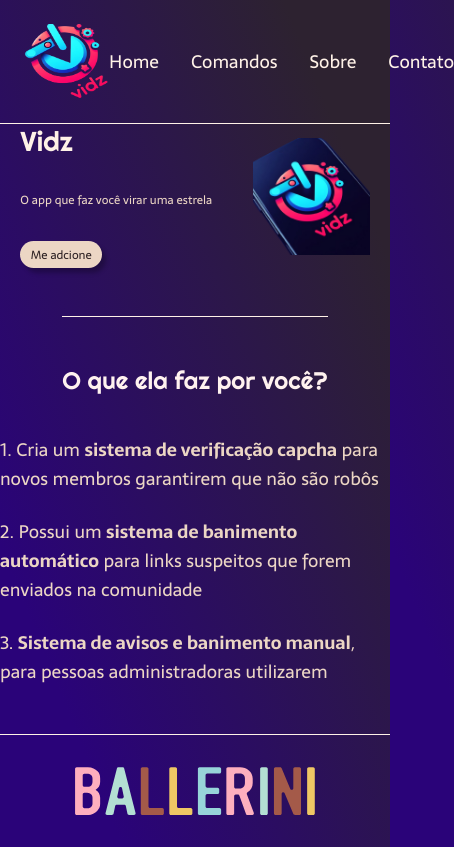
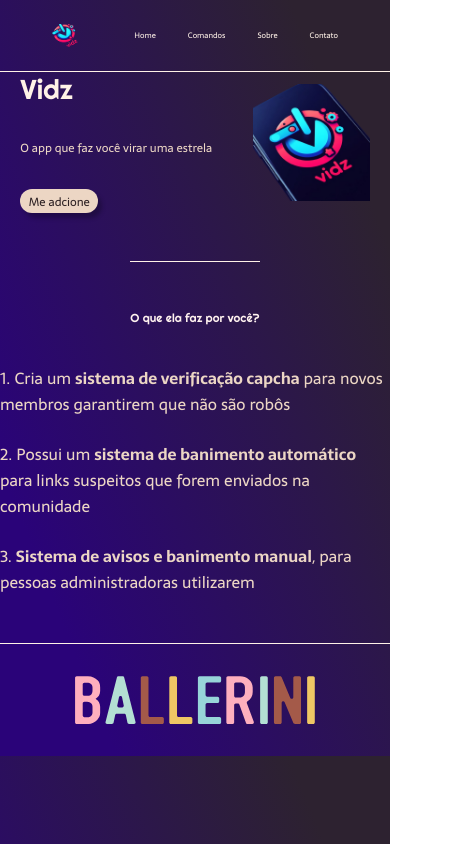
Before and after one commit to guilhermearaujom/Vidz, a plain HTML site: page index.html in a window 390 px wide. Shown: the whole page, 454 px wide, since content can reach past the window. Drawn offline with Linux system fonts and the light colour scheme.

Commit message:
responsivo vw teste

```diff
--- a/style.css
+++ b/style.css
@@ -17,7 +17,7 @@
     padding: 24px;
 }
 .cabecalho-imagem{
-    height: 75px;
+    height: 6vw;
 }
 .cabecalho-menu{
     display: flex;
@@ -26,7 +26,7 @@
 .cabecalho-menu-item{
     font-family: 'Sarala', sans-serif;
     color: #FFF2E7;
-    font-size: 18px;
+    font-size: 2vw;
     font-weight: 400;
 }
 .main{
@@ -60,8 +60,8 @@
 }
 .conteudo-principal-texto-botao{
     background-color: #ECD6C4;
-    width: 21vw;
-    height: 7vw;
+    width: 20vw;
+    height: 6vw;
     border: none;
     box-shadow: 4px 5px 4px 0px rgba(0, 0, 0, 0.25);
     border-radius: 20px;
@@ -90,14 +90,14 @@
     padding-top: 48px;
     font-family: 'Righteous', sans-ser;
     font-weight: 400;
-    font-size: 24px;
+    font-size: 3vw;
     color: #FFF2EF;
     margin-bottom: 16px;
 }
 .conteudo-secundario-paragrafo{
     font-family: 'Sarala', sans-serif;
     font-weight: 300;
-    font-size: 18px;
+    font-size: 1,7vw;
     color: #ECD6C4;
 }
 
```
